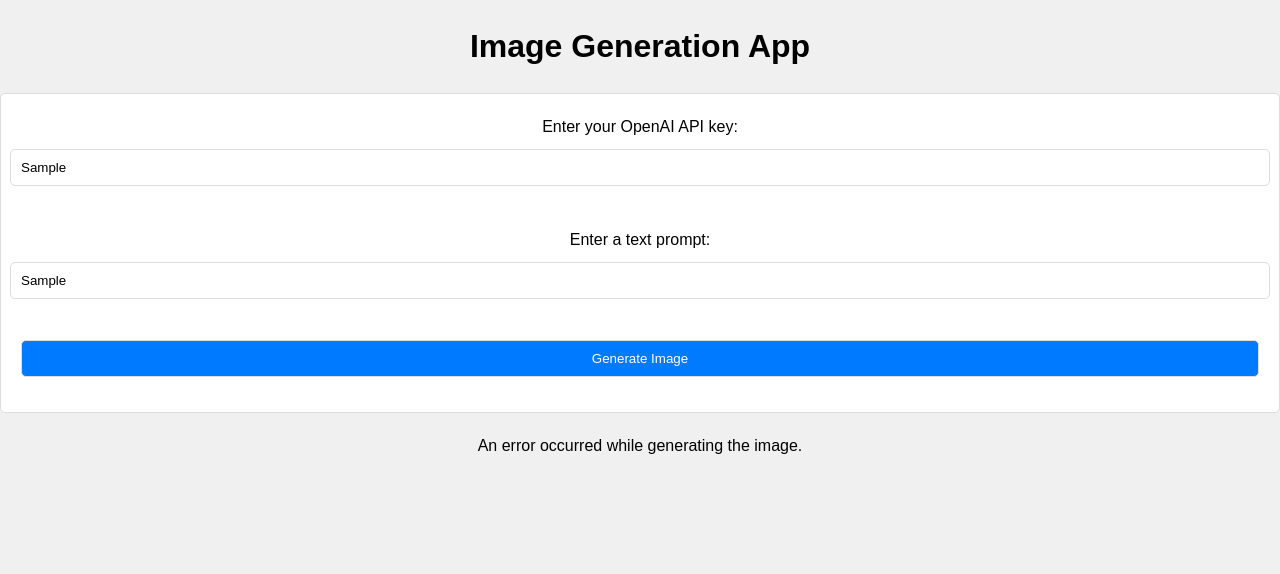
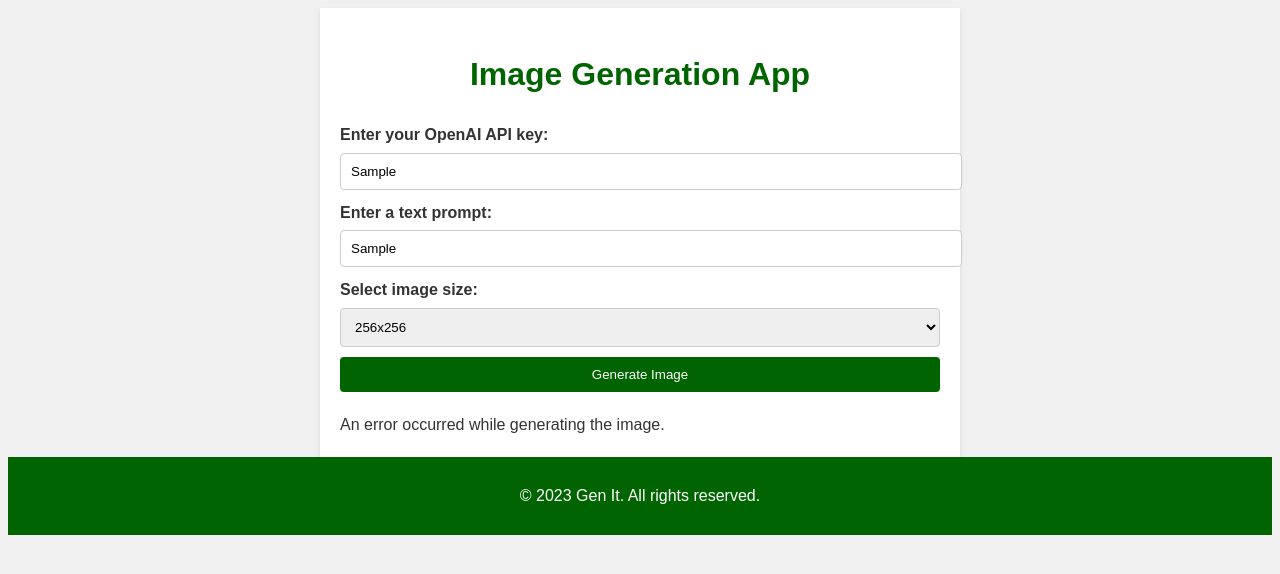
Before and after one commit to SrSolo/gen-it, a website: page index.html in a window 1280 px wide. Both pictures are taken after typing "Sample", "Sample" into the empty fields and a click on the input "Generate Image". Drawn offline with Linux system fonts and the light colour scheme; no server answers.

Commit message:
css, footer, image size

```diff
--- a/index.css
+++ b/index.css
@@ -1,72 +1,76 @@
-
 body {
     font-family: Arial, sans-serif;
+    background-color: #f0f0f0;
+    color: #333;
     line-height: 1.6;
-    margin: 0;
-    padding: 0;
-    background-color: #f0f0f0;
+  }
+
+  .header {
+    background-color: #006400; /* Dark green */
+    color: #fff;
+    padding: 10px 0;
+    text-align: center;
   }
 
   .container {
-    max-width: 800px;
+    max-width: 600px;
     margin: 0 auto;
     padding: 20px;
+    background-color: #fff;
+    box-shadow: 0 2px 4px rgba(0, 0, 0, 0.1);
   }
 
   h1 {
     text-align: center;
+    color: #006400; /* Dark green */
+  }
+
+  .form-container {
     margin-bottom: 20px;
   }
 
-  .form-container {
-    background-color: #ffffff;
-    border: 1px solid #ddd;
-    padding: 20px;
-    border-radius: 5px;
-  }
-
-  .form-container form {
-    display: flex;
-    flex-direction: column;
-    align-items: center;
-  }
-
   .form-container label {
-    margin-bottom: 10px;
+    display: block;
+    margin-bottom: 5px;
+    font-weight: bold;
   }
 
   .form-container input[type="text"],
+  .form-container select {
+    width: 100%;
+    padding: 10px;
+    margin-bottom: 10px;
+    border: 1px solid #ccc;
+    border-radius: 4px;
+  }
+
+  .form-container select {
+    cursor: pointer;
+  }
+
   .form-container input[type="submit"] {
     width: 100%;
     padding: 10px;
-    margin-bottom: 15px;
-    border: 1px solid #ddd;
-    border-radius: 5px;
-  }
-
-  .form-container input[type="submit"] {
-    background-color: #007bff;
+    background-color: #006400; /* Dark green */
     color: #fff;
+    border: none;
+    border-radius: 4px;
     cursor: pointer;
   }
 
   .form-container input[type="submit"]:hover {
-    background-color: #0056b3;
+    background-color: #004d00; /* Darker green on hover */
   }
 
-  .output-container {
+  .output-container img {
+    display: block;
+    max-width: 100%;
     margin-top: 20px;
+  }
+
+  .footer {
+    background-color: #006400; /* Dark green */
+    color: #fff;
+    padding: 10px 0;
     text-align: center;
   }
-
-  #imageContainer {
-    margin-top: 20px;
-    text-align: center;
-  }
-
-  #imageContainer img {
-    max-width: 100%;
-    border: 1px solid #ddd;
-    border-radius: 5px;
-    box-shadow: 0 0 5px rgba(0, 0, 0, 0.1);
-  }
--- a/index.html
+++ b/index.html
@@ -1,6 +1,6 @@
-
 <!DOCTYPE html>
 <html lang="en">
+
 <head>
   <meta charset="UTF-8">
   <meta name="viewport" content="width=device-width, initial-scale=1.0">
@@ -8,7 +8,9 @@
   <link rel="stylesheet" type="text/css" href="index.css">
   <link rel="icon" type="image/x-icon" href="/favicon.ico">
 </head>
+
 <body>
+  <div class="container">
     <h1>Image Generation App</h1>
     <div class="form-container">
       <form id="imageForm">
@@ -18,11 +20,24 @@
         <label for="textPrompt">Enter a text prompt:</label>
         <input type="text" id="textPrompt" name="textPrompt" required>
         <br>
+        <label for="imageSize">Select image size:</label>
+        <select id="imageSize" name="imageSize">
+          <option value="256x256">256x256</option>
+          <option value="512x512">512x512</option>
+          <option value="1024x1024">1024x1024</option>
+        </select>
+        <br>
         <input type="submit" value="Generate Image">
       </form>
     </div>
     <div id="output" class="output-container"></div>
     <div id="imageContainer"></div>
+  </div>
+
   <script src="index.js"></script>
+  <div class="footer">
+    <p>&copy; 2023 Gen It. All rights reserved.</p>
+  </div>
 </body>
+
 </html>
--- a/index.js
+++ b/index.js
@@ -1,4 +1,3 @@
-
 document.getElementById('imageForm').addEventListener('submit', async function (e) {
     e.preventDefault();
     const form = e.target;
@@ -6,10 +5,12 @@ document.getElementById('imageForm').addEventListener('submit', async function (
 
     const apiKey = formData.get('apiKey');
     const textPrompt = formData.get('textPrompt');
+    const imageSize = formData.get('imageSize'); // Get selected image size
 
     const requestData = {
       apiKey,
-      textPrompt
+      textPrompt,
+      imageSize // Include image size in the request data
     };
 
     try {
@@ -26,24 +27,36 @@ document.getElementById('imageForm').addEventListener('submit', async function (
       }
 
       const responseData = await response.json();
-      console.log('OpenAI API Response:', responseData);
 
-      // Extract the image URL from the response data
+      // Check if the data property is present in the response
+      if (!responseData.data) {
+        throw new Error('Data property not found in the response');
+      }
+
+      // Display the full response data
+      const outputContainer = document.getElementById('output');
+      outputContainer.innerHTML = `<pre>${JSON.stringify(responseData, null, 2)}</pre>`;
+
+      // Check if the imageURL is present in the response data
       const imageURL = responseData.data[0]?.url;
 
-      // Create an <img> element and set its src attribute to the imageURL
+      if (!imageURL) {
+        throw new Error('Generated image URL not found in the response');
+      }
+
+      // Display the generated image
       const imgElement = document.createElement('img');
       imgElement.src = imageURL;
       imgElement.alt = 'Generated Image';
 
-      // Display the image on the frontend
       const imageContainer = document.getElementById('imageContainer');
       imageContainer.innerHTML = ''; // Clear previous image, if any
       imageContainer.appendChild(imgElement);
-
     } catch (error) {
       console.error('Error:', error);
       const outputContainer = document.getElementById('output');
       outputContainer.innerHTML = 'An error occurred while generating the image.';
+      const imageContainer = document.getElementById('imageContainer');
+      imageContainer.innerHTML = ''; // Clear previous image, if any
     }
   });
```
Also changed, not shown: favicon.ico (added). Lines whose indentation alone changed are shown as unchanged.
